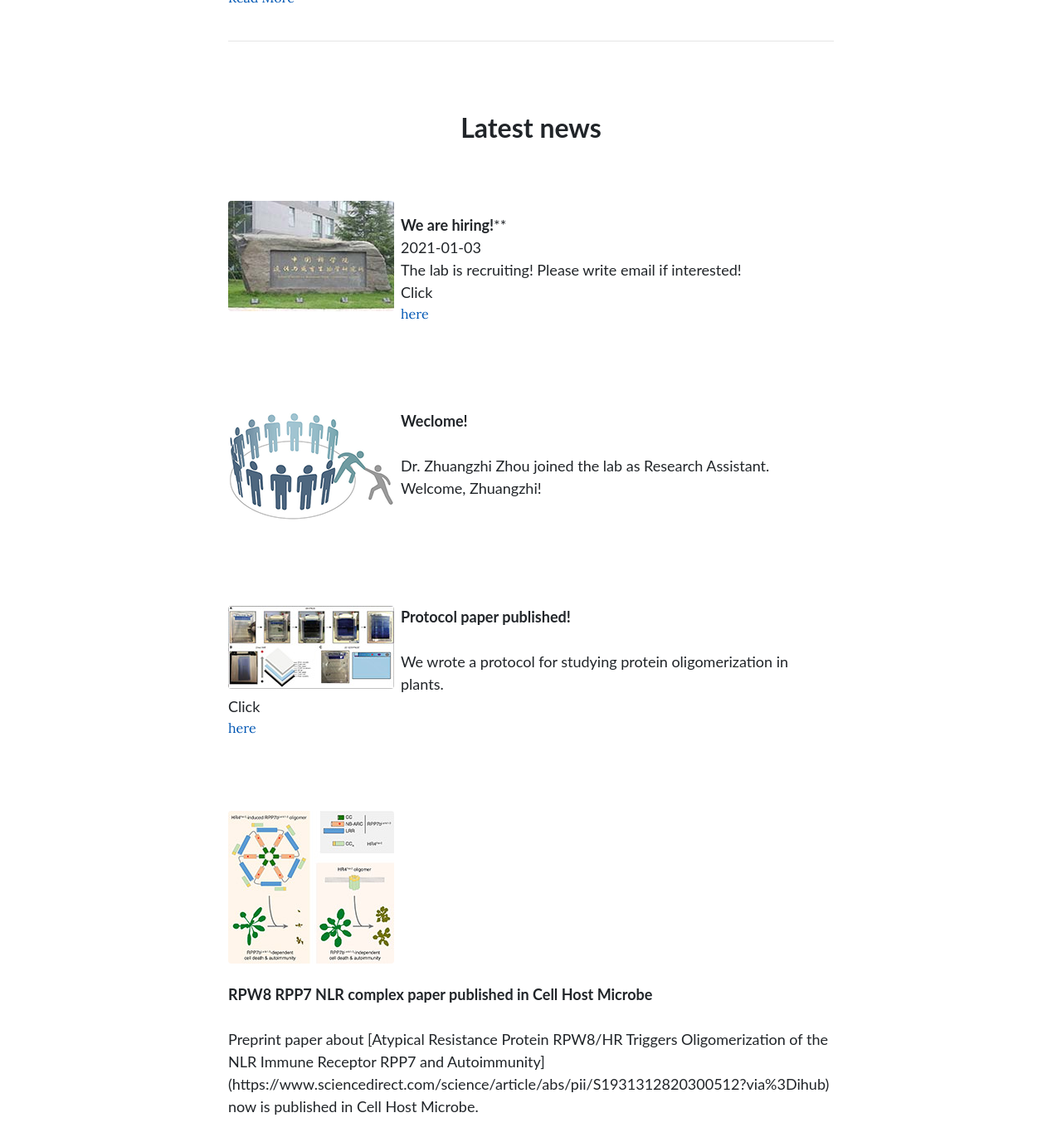
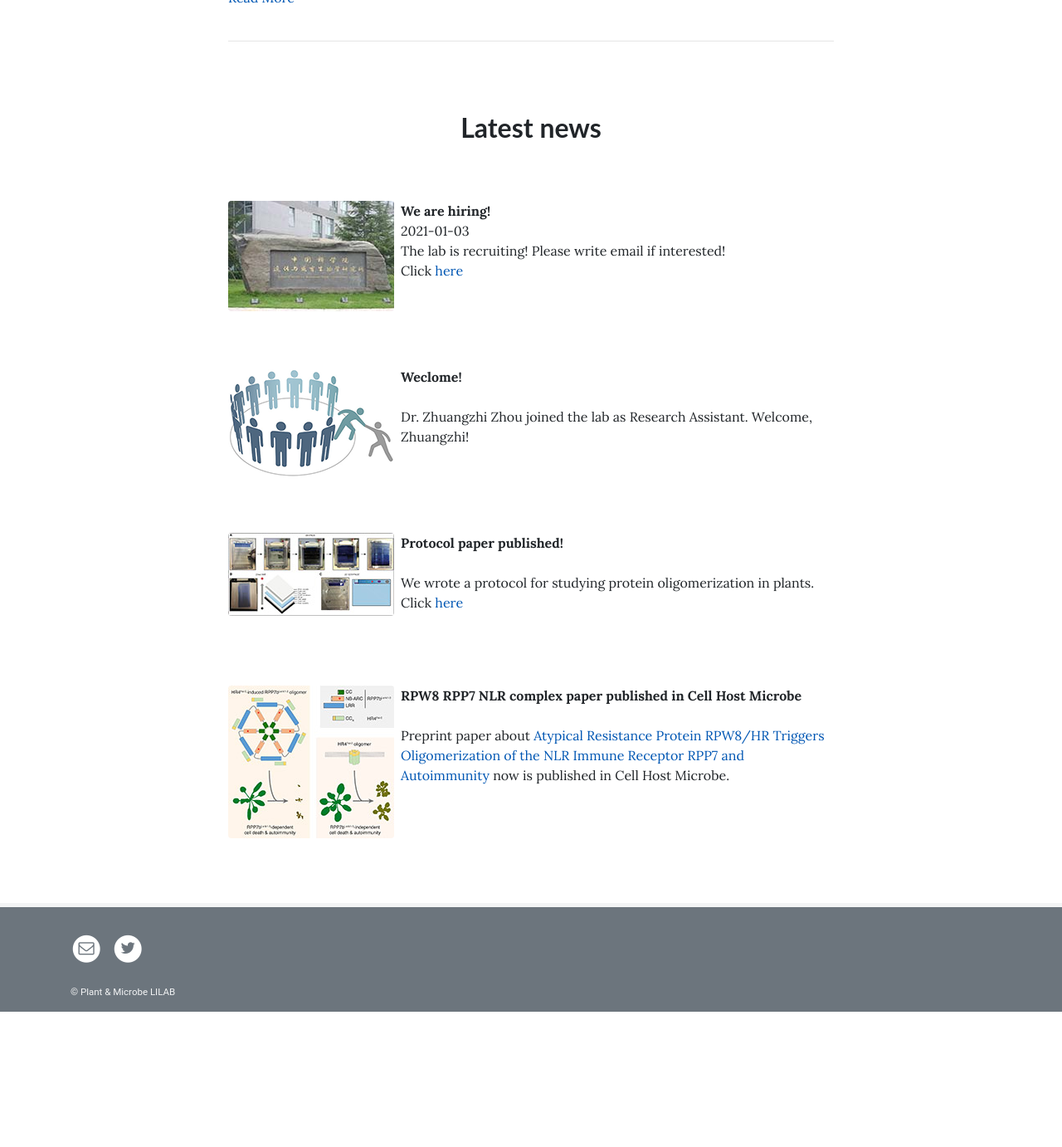
Before and after one commit to leili-plantmicrobe/leili-plantmicrobe.github.io, a Jekyll site: the page built from pages/home.md, in a window 1280 px wide and 1400 px high, scrolled down 807 px. Shown: the top 1382 px of the window at 83% size. Built offline with Jekyll 4.4.1, drawn with Linux system fonts in a browser that asks for light colours; after the commit the page ends 2026 px from its top, so only the background shows below that.

Commit message:
Update home.md

```diff
--- a/pages/home.md
+++ b/pages/home.md
@@ -36,10 +36,10 @@ permalink: /
 <br/>
 <br/>
 ![hiring]({{ site.baseurl }}{% link /assets/img/hiring.jpg %}){: .rounded .float-left}
-<font  size="4"  face="Lato"><b>We are hiring!</b>**<br/>
+**We are hiring!**<br/>
 2021-01-03<br/>
 The lab is recruiting! Please write email if interested!<br/>
-Click</font> [here]({{ site.baseurl }}{% link pages/join.md %})
+Click [here]({{ site.baseurl }}{% link pages/join.md %})
 <br/>
 <br/>
 
@@ -49,9 +49,9 @@ Click</font> [here]({{ site.baseurl }}{% link pages/join.md %})
 <br/>
 
 ![zhuangzhi]({{ site.baseurl }}{% link /assets/img/join.png %}){: .rounded .float-left}
-<font  size="4"  face="Lato"><b>Weclome!</b><br/>
+**Weclome!**<br/>
 <br/>
-Dr. Zhuangzhi Zhou joined the lab as Research Assistant. Welcome, Zhuangzhi!</font>
+Dr. Zhuangzhi Zhou joined the lab as Research Assistant. Welcome, Zhuangzhi!
 <br/>
 <br/>
 
@@ -61,10 +61,10 @@ Dr. Zhuangzhi Zhou joined the lab as Research Assistant. Welcome, Zhuangzhi!</fo
 <br/>
 
 ![bupage1]({{ site.baseurl }}{% link /assets/img/bupage.jpg %}){: .rounded .float-left}
-<font  size="4"  face="Lato"><b>Protocol paper published!</b><br/>
+**Protocol paper published!**<br/>
 <br/>
 We wrote a protocol for studying protein oligomerization in plants.<br/>
-Click</font> [here](https://currentprotocols.onlinelibrary.wiley.com/doi/full/10.1002/cppb.20107)
+Click [here](https://currentprotocols.onlinelibrary.wiley.com/doi/full/10.1002/cppb.20107)
 <br/>
 <br/>
 
@@ -73,7 +73,7 @@ Click</font> [here](https://currentprotocols.onlinelibrary.wiley.com/doi/full/10
 <br/>
 <br/>
 ![rpp7]({{ site.baseurl }}{% link /assets/img/rpp7.jpg %}){: .rounded .float-left}
-<font  size="4"  face="Lato"><b>RPW8 RPP7 NLR complex paper published in Cell Host Microbe</b><br/>
+**RPW8 RPP7 NLR complex paper published in Cell Host Microbe**<br/>
 <br/>
-Preprint paper about [Atypical Resistance Protein RPW8/HR Triggers Oligomerization of the NLR Immune Receptor RPP7 and Autoimmunity](https://www.sciencedirect.com/science/article/abs/pii/S1931312820300512?via%3Dihub) now is published in Cell Host Microbe.</font>
+Preprint paper about [Atypical Resistance Protein RPW8/HR Triggers Oligomerization of the NLR Immune Receptor RPP7 and Autoimmunity](https://www.sciencedirect.com/science/article/abs/pii/S1931312820300512?via%3Dihub) now is published in Cell Host Microbe.
 {: .clearfix}
```
